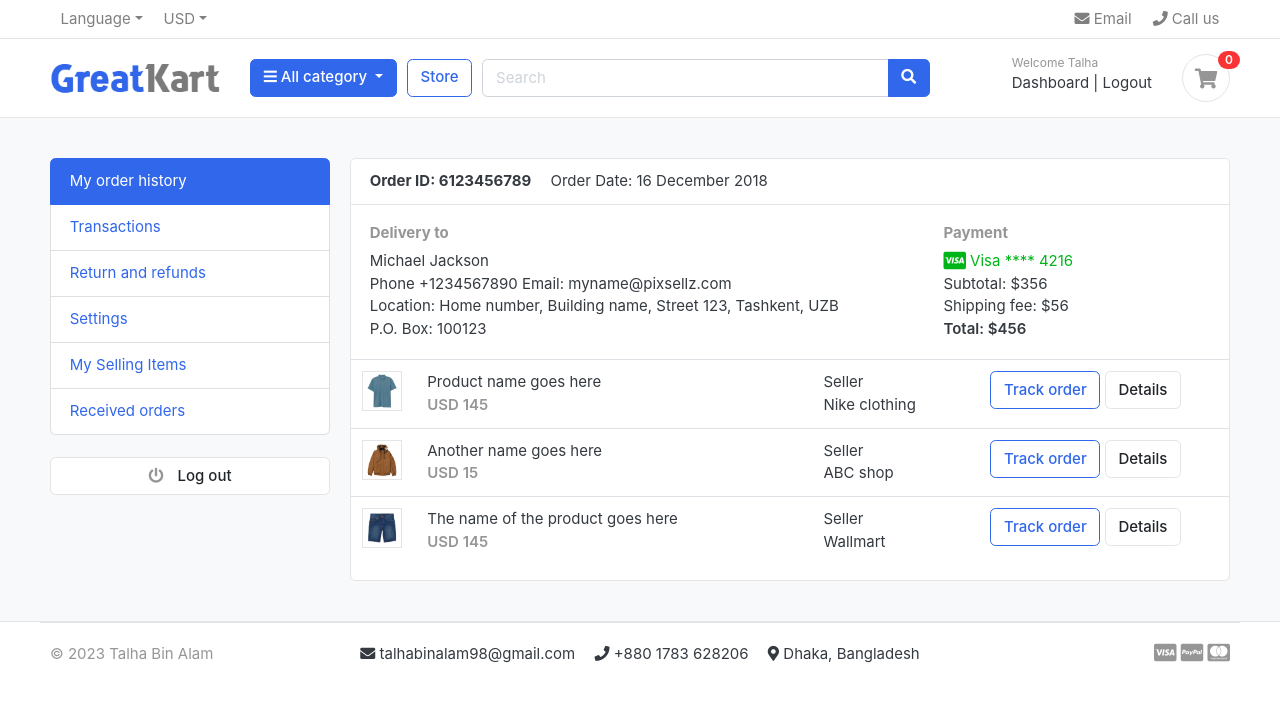
After one commit to talhabinalam/greatkart-django-ecommerce, a Django app: page /accounts/ in a window 1280 px wide. The commit adds this page. Shown: the top 702 px of the page. Run offline with Django 4.2, Linux system fonts and the light colour scheme; a user stored in the database is signed in; data comes from the database, SQL or seed files in the repository; both versions use the stored data as it was after the commit; data that the repository does not hold is empty; some libraries are stand-ins or nearby versions; some web fonts are replaced.

Commit message:
added dashboard

```diff
--- a/accounts/urls.py
+++ b/accounts/urls.py
@@ -5,6 +5,7 @@ urlpatterns = [
     path('register/', views.register, name='register'),
     path('login/', views.login, name='login'),
     path('logout/', views.logout, name='logout'),
+    path('dashboard/', views.dashboard, name='dashboard'),
+    path('', views.dashboard, name='dashboard'),
     path('activate/<uidb64>/<token>/', views.activate, name='activate'),
-    path('dashboard/', views.dashboard, name='dashboard'),
 ]
--- a/accounts/views.py
+++ b/accounts/views.py
@@ -93,6 +93,7 @@ def activate(request, uidb64, token):
         return redirect('register')
 
 
+@login_required
 def dashboard(request):
 
     return render(request, 'accounts/dashboard.html')
--- /dev/null
+++ b/templates/accounts/dashboard.html
@@ -0,0 +1,100 @@
+{% extends 'base.html' %}
+
+{% block content %}
+
+<!-- ========================= SECTION CONTENT ========================= -->
+<section class="section-conten padding-y bg">
+
+    {% include 'includes/alerts.html' %}
+    <div class="container">
+        <div class="row">
+        <aside class="col-md-3">
+            <!--   SIDEBAR   -->
+            <ul class="list-group">
+                <a class="list-group-item active" href="#"> My order history </a>
+                <a class="list-group-item" href="#"> Transactions </a>
+                <a class="list-group-item" href="#"> Return and refunds </a>
+                <a class="list-group-item" href="#">Settings </a>
+                <a class="list-group-item" href="#"> My Selling Items </a>
+                <a class="list-group-item" href="#"> Received orders </a>
+            </ul>
+            <br>
+            <a class="btn btn-light btn-block" href="{% url 'logout' %}"> <i class="fa fa-power-off"></i> <span class="text">Log out</span> </a>
+            <!--   SIDEBAR .//END   -->
+        </aside>
+        <main class="col-md-9">
+            <article class="card">
+            <header class="card-header">
+                <strong class="d-inline-block mr-3">Order ID: 6123456789</strong>
+                <span>Order Date: 16 December 2018</span>
+            </header>
+            <div class="card-body">
+                <div class="row">
+                    <div class="col-md-8">
+                        <h6 class="text-muted">Delivery to</h6>
+                        <p>Michael Jackson <br>
+                        Phone +1234567890 Email: myname@pixsellz.com <br>
+                        Location: Home number, Building name, Street 123,  Tashkent, UZB <br>
+                        P.O. Box: 100123
+                         </p>
+                    </div>
+                    <div class="col-md-4">
+                        <h6 class="text-muted">Payment</h6>
+                        <span class="text-success">
+                            <i class="fab fa-lg fa-cc-visa"></i>
+                            Visa  **** 4216
+                        </span>
+                        <p>Subtotal: $356 <br>
+                         Shipping fee:  $56 <br>
+                         <span class="b">Total:  $456 </span>
+                        </p>
+                    </div>
+                </div> <!-- row.// -->
+            </div> <!-- card-body .// -->
+            <div class="table-responsive">
+            <table class="table table-hover">
+                <tr>
+                    <td width="65">
+                        <img src="../images/items/1.jpg" class="img-xs border">
+                    </td>
+                    <td>
+                        <p class="title mb-0">Product name goes here </p>
+                        <var class="price text-muted">USD 145</var>
+                    </td>
+                    <td> Seller <br> Nike clothing </td>
+                    <td width="250"> <a href="#" class="btn btn-outline-primary">Track order</a> <a href="#" class="btn btn-light"> Details </a> </td>
+                </tr>
+                <tr>
+                    <td>
+                        <img src="../images/items/2.jpg" class="img-xs border">
+                    </td>
+                    <td>
+                        <p class="title mb-0">Another name goes here </p>
+                        <var class="price text-muted">USD 15</var>
+                    </td>
+                    <td> Seller <br> ABC shop </td>
+                    <td> <a href="#" class="btn btn-outline-primary">Track order</a> <a href="#" class="btn btn-light"> Details </a> </td>
+                </tr>
+                <tr>
+                    <td>
+                        <img src="../images/items/3.jpg" class="img-xs border">
+                    </td>
+                    <td>
+                        <p class="title mb-0">The name of the product  goes here </p>
+                        <var class="price text-muted">USD 145</var>
+                    </td>
+                    <td> Seller <br> Wallmart </td>
+                    <td> <a href="#" class="btn btn-outline-primary">Track order</a> <a href="#" class="btn btn-light"> Details </a> </td>
+                </tr>
+            </table>
+            </div> <!-- table-responsive .end// -->
+            </article> <!-- order-group.// -->
+        </main>
+    </div> <!-- row.// -->
+    </div>
+
+
+    </section>
+    <!-- ========================= SECTION CONTENT END// ========================= -->
+
+{% endblock content %}
--- a/templates/includes/navbar.html
+++ b/templates/includes/navbar.html
@@ -81,7 +81,7 @@
                         <div class="widget-header">
                             <small class="title text-muted">Welcome {{ user.first_name | capfirst }}</small>
                             <div>
-                                <a href="#">Dashboard</a> <span class="dark-transp"> | </span>
+                                <a href="{% url 'dashboard' %}">Dashboard</a> <span class="dark-transp"> | </span>
                                 <a href="{% url 'logout' %}">Logout</a>
                             </div>
                         </div>
--- a/templates/store/store.html
+++ b/templates/store/store.html
@@ -55,17 +55,17 @@
                 <div class="card-body">
                   <label class="checkbox-btn">
                     <input type="checkbox">
-                    <span class="btn btn-light"> XS </span>
+                    <span class="btn btn-light"> M </span>
                   </label>
 
                   <label class="checkbox-btn">
                     <input type="checkbox">
-                    <span class="btn btn-light"> SM </span>
+                    <span class="btn btn-light"> L </span>
                   </label>
 
                   <label class="checkbox-btn">
                     <input type="checkbox">
-                    <span class="btn btn-light"> LG </span>
+                    <span class="btn btn-light"> XL </span>
                   </label>
 
                   <label class="checkbox-btn">
```
Also changed, not shown: db.sqlite3.
